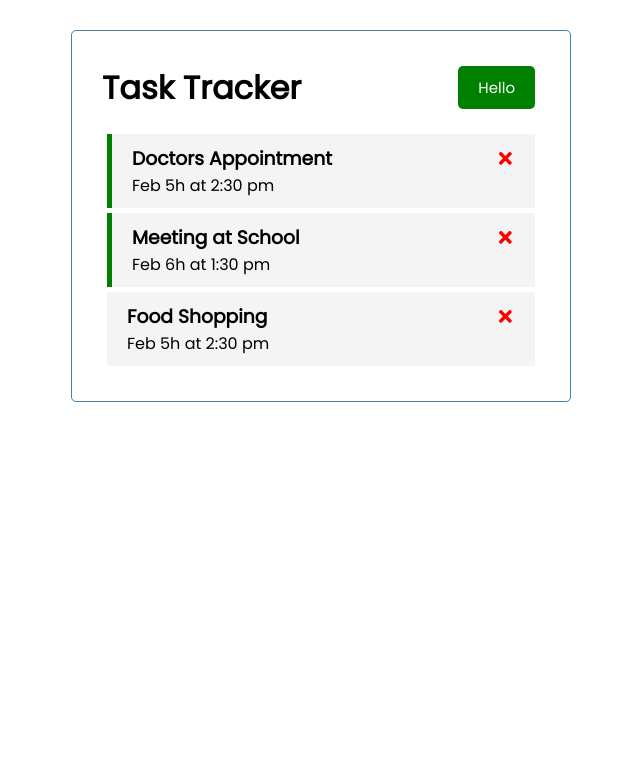
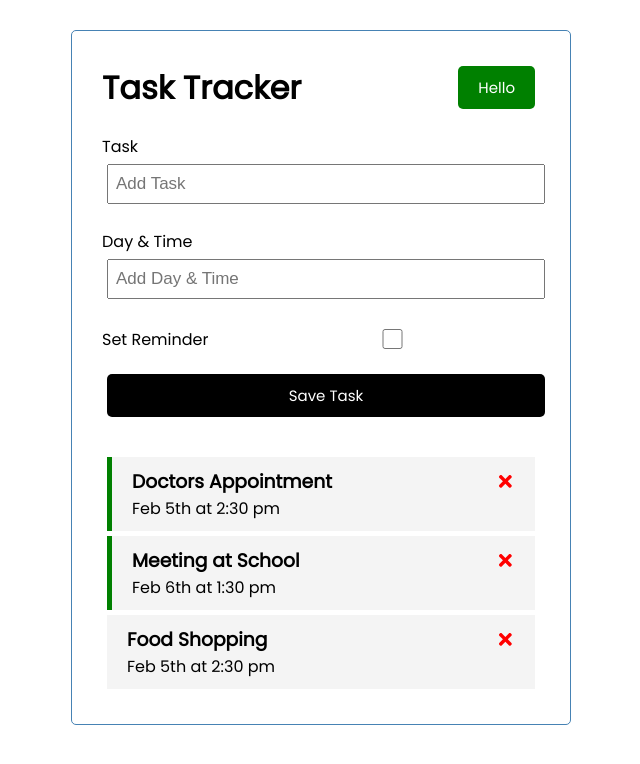
Before and after one commit to lexcraw4d/react-task-tracker, a React (Create React App) app: page / in a window 1280 px wide. Shown: the top 764 px of the page, without its empty margins (319-959 px from the left). Built offline with nearby package versions, Linux system fonts and the light colour scheme.

Commit message:
add tasks via state/components

```diff
--- a/src/App.js
+++ b/src/App.js
@@ -1,5 +1,6 @@
 import Header from './components/Header'
 import Tasks from './components/Tasks'
+import AddTask from './components/AddTask'
 import { useState } from "react"
 
 const App = () => {
@@ -9,24 +10,30 @@
         {
             id:1,
             text: 'Doctors Appointment',
-            day: 'Feb 5h at 2:30 pm',
+            day: 'Feb 5th at 2:30 pm',
             reminder: true,
         },
         {
             id:2,
             text: 'Meeting at School',
-            day: 'Feb 6h at 1:30 pm',
+            day: 'Feb 6th at 1:30 pm',
             reminder: true,
         },
         {
             id:3,
             text: 'Food Shopping',
-            day: 'Feb 5h at 2:30 pm',
+            day: 'Feb 5th at 2:30 pm',
             reminder: false,
         }
     ]
 )
-
+//Add Task
+const addTask = (task) => {
+  const id = Math.floor(Math.random() *10000 ) + 1
+  const newTask = { id, ...task}
+  setTasks([...tasks, newTask])
+  // console.log(task, id)
+}
 //Delete Task
 const deleteTask = (id) =>{
   setTasks(tasks.filter((tasks)=> tasks.id !== id))
@@ -34,13 +41,15 @@
 
 //Toggle Reminder
 const toggleReminder = (id) => {
-  setTasks(tasks.map((task)=> task.id === id ? {...task, reminder: !task.reminder } : task
+  setTasks(tasks.map((task)=>
+  task.id === id ? {...task, reminder: !task.reminder } : task
   )
   )
 }
   return (
     <div className="container">
       <Header />
+      <AddTask onAdd = {addTask}/>
       {tasks.length > 0 ? <Tasks tasks={ tasks } onDelete = { deleteTask } onToggle= {toggleReminder}/> : ( 'No Tasks to show')}
 
     </div>
--- /dev/null
+++ b/src/components/AddTask.js
@@ -0,0 +1,42 @@
+import React from 'react'
+import { useState } from 'react'
+
+const AddTask = ({onAdd}) => {
+
+    const [text, setText] = useState('')
+    const [day, setDay] = useState('')
+    const [reminder, setReminder] = useState(false)
+
+    const onSubmit = (e) => {
+        e.preventDefault()
+        if (!text) {
+            alert('Please add task')
+            return
+        }
+        onAdd({ text, day, reminder})
+
+        setText('')
+        setDay('')
+        setReminder(false)
+    }
+
+    return (
+        <form className= 'add-form' onSubmit = {onSubmit}>
+            <div className="form-control">
+                <label htmlFor=""> Task</label>
+                <input type="text" placeholder="Add Task" value = {text} onChange = {(e)=> setText (e.target.value)} />
+            </div>
+            <div className="form-control">
+                <label htmlFor=""> Day & Time</label>
+                <input type="text" placeholder="Add Day & Time"value = {day} onChange = {(e)=> setDay (e.target.value)}  />
+            </div>
+            <div className="form-control form-control-check">
+                <label htmlFor=""> Set Reminder</label>
+                <input type="checkbox" checked={reminder} value = {reminder} onChange = {(e)=> setReminder (e.currentTarget.checked)} />
+            </div>
+            <input type="submit" value="Save Task" className="btn btn-block"/>
+        </form>
+    )
+}
+
+export default AddTask
```
